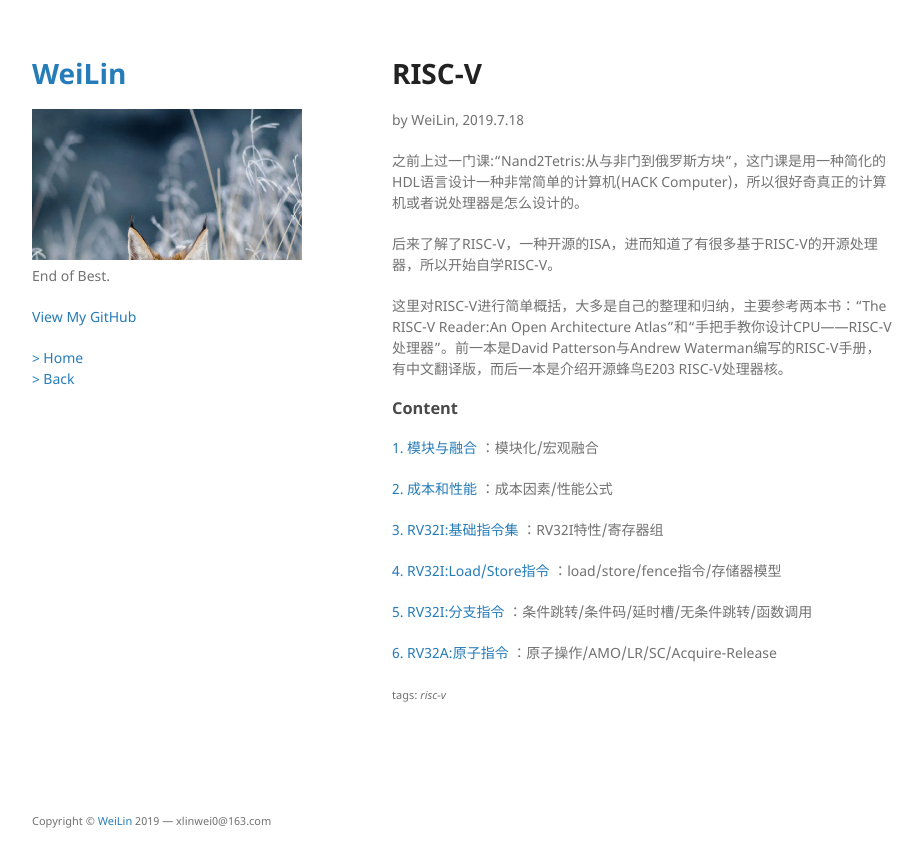
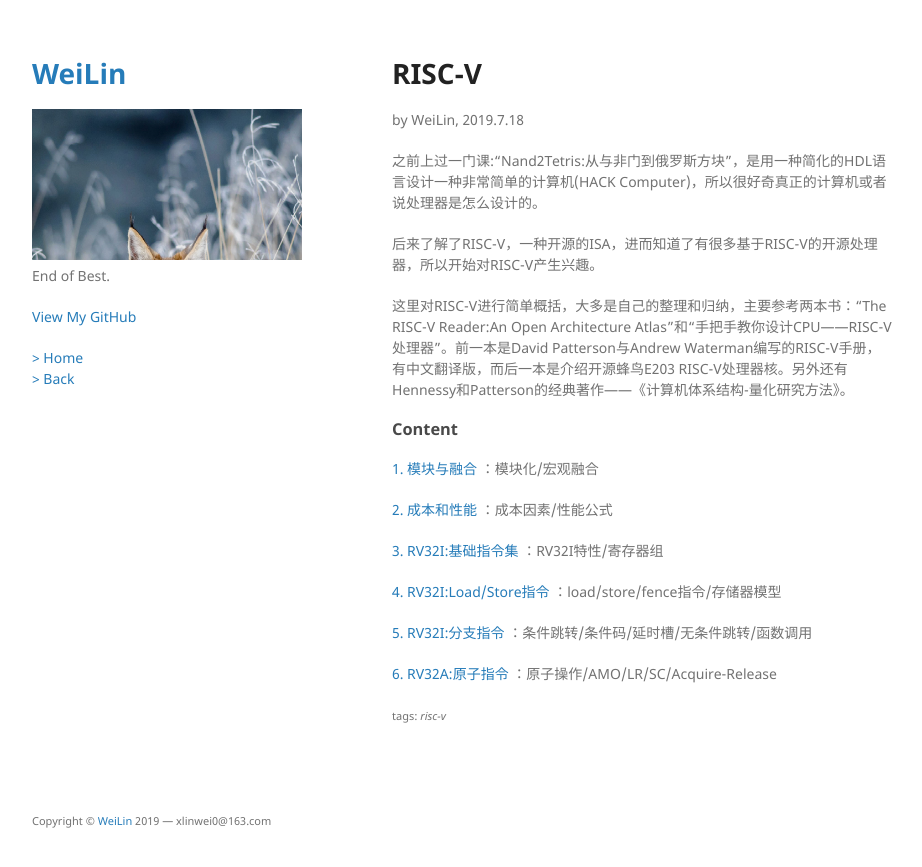
Before and after one commit to xLinWei/xLinWei.github.io, a Jekyll site: the page built from docs/190720_RISC-V/index.md, in a window 1280 px wide. Shown: the top 867 px of the page, without its empty margins (178-1100 px from the left). Built offline with Jekyll 4.4.1, drawn with Linux system fonts in a browser that asks for light colours; our own code applies the rules of GitHub Pages for plain Markdown files.

Commit message:
risc-v change

```diff
--- a/docs/190720_RISC-V/index.md
+++ b/docs/190720_RISC-V/index.md
@@ -6,11 +6,11 @@ tags: risc-v
 # RISC-V
 by WeiLin, 2019.7.18
 
-之前上过一门课:“Nand2Tetris:从与非门到俄罗斯方块”，这门课是用一种简化的HDL语言设计一种非常简单的计算机(HACK Computer)，所以很好奇真正的计算机或者说处理器是怎么设计的。
+之前上过一门课:“Nand2Tetris:从与非门到俄罗斯方块”，是用一种简化的HDL语言设计一种非常简单的计算机(HACK Computer)，所以很好奇真正的计算机或者说处理器是怎么设计的。
 
-后来了解了RISC-V，一种开源的ISA，进而知道了有很多基于RISC-V的开源处理器，所以开始自学RISC-V。
+后来了解了RISC-V，一种开源的ISA，进而知道了有很多基于RISC-V的开源处理器，所以开始对RISC-V产生兴趣。
 
-这里对RISC-V进行简单概括，大多是自己的整理和归纳，主要参考两本书：“The RISC-V Reader:An Open Architecture Atlas”和“手把手教你设计CPU——RISC-V处理器”。前一本是David Patterson与Andrew Waterman编写的RISC-V手册，有中文翻译版，而后一本是介绍开源蜂鸟E203 RISC-V处理器核。
+这里对RISC-V进行简单概括，大多是自己的整理和归纳，主要参考两本书：“The RISC-V Reader:An Open Architecture Atlas”和“手把手教你设计CPU——RISC-V处理器”。前一本是David Patterson与Andrew Waterman编写的RISC-V手册，有中文翻译版，而后一本是介绍开源蜂鸟E203 RISC-V处理器核。另外还有Hennessy和Patterson的经典著作——《计算机体系结构-量化研究方法》。
 
 ### Content
 
```
Also changed, not shown: docs/190720_RISC-V/risc06.md (+1 -1 lines), docs/190720_RISC-V/risc07.md (added, +36 -0 lines).
